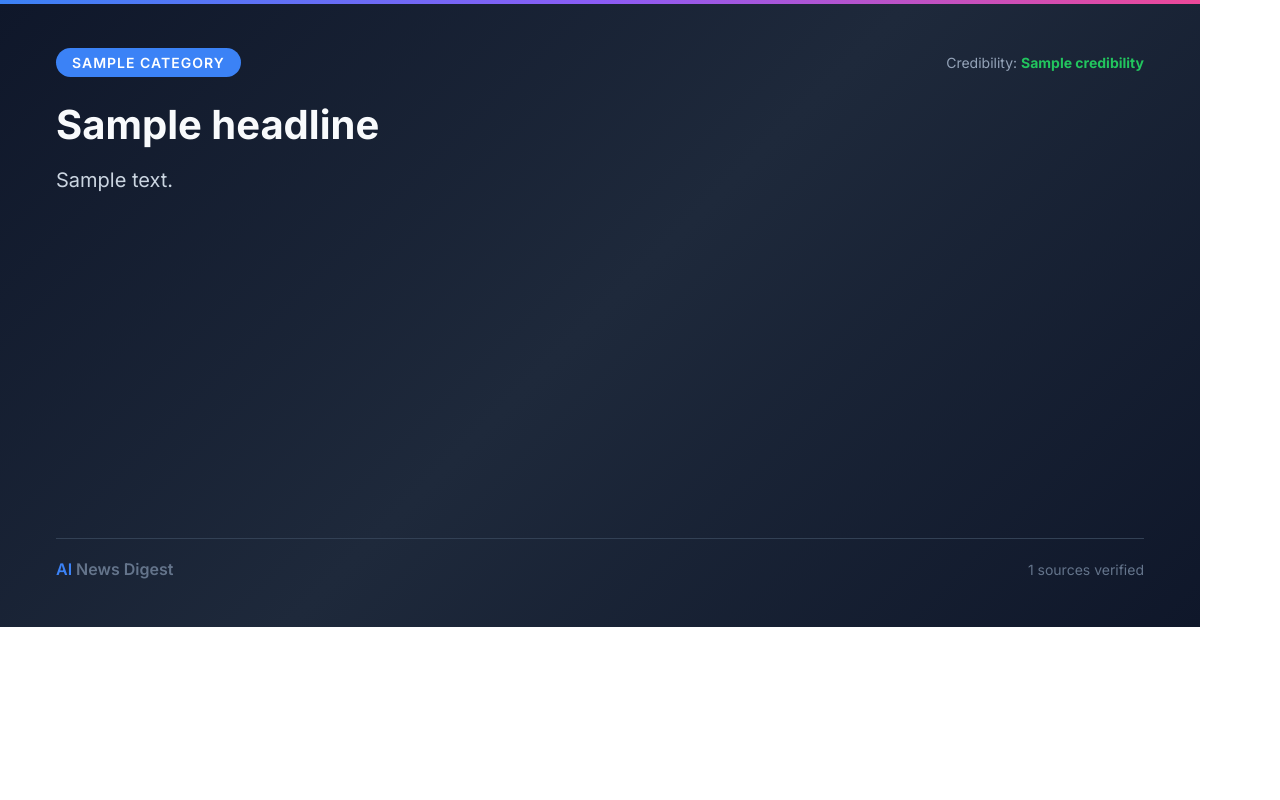
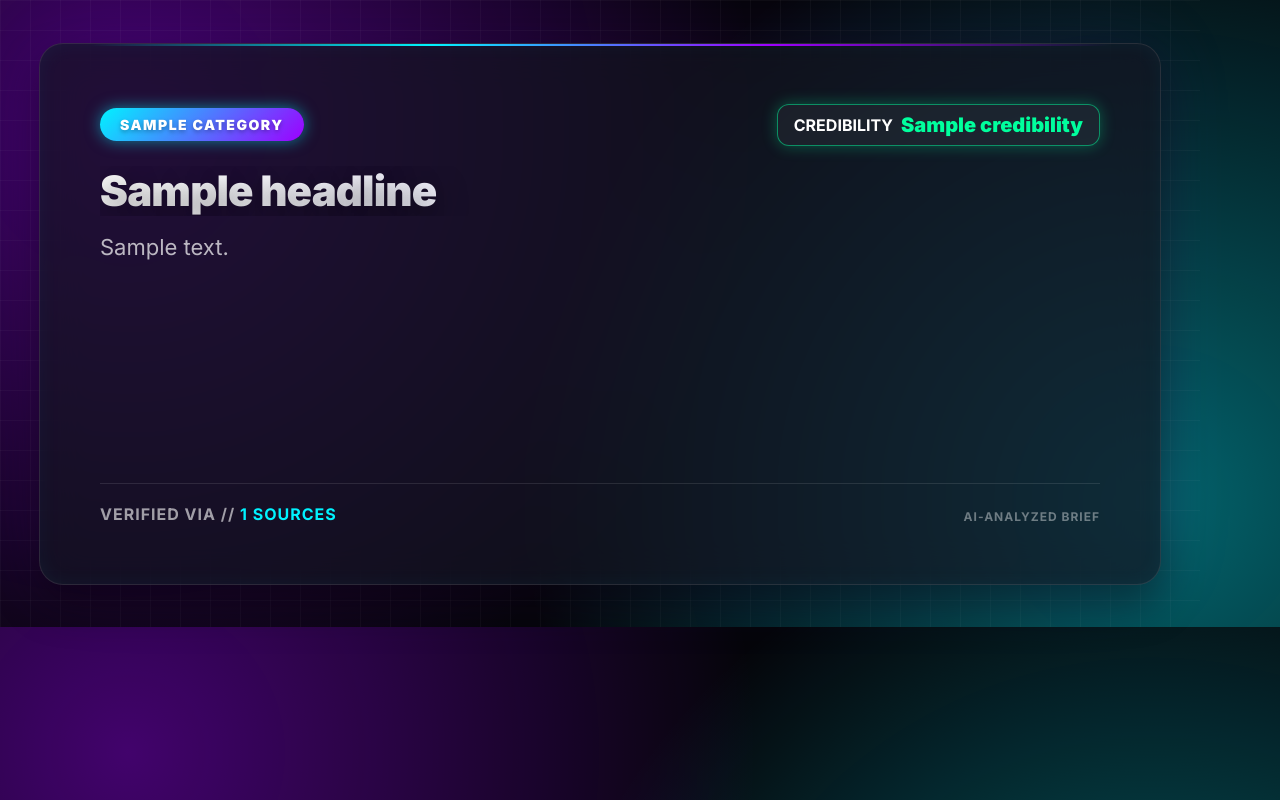
Before and after one commit to Viraj97-SL/AI-News-Analyzer, a Python web app: template app/templates/news_card.html in a window 1280 px wide. Run offline with Jinja, Linux system fonts and the light colour scheme; the template is opened without the code that fills it: most values are stand-ins (such as "Sample title", 1, 10 or a date in 2020).

```diff
--- a/app/templates/news_card.html
+++ b/app/templates/news_card.html
@@ -2,117 +2,192 @@
 <html>
 <head>
     <meta charset="UTF-8">
+    <title>News Card</title>
     <style>
-        @import url('https://fonts.googleapis.com/css2?family=Inter:wght@400;600;700&display=swap');
+        @import url('https://fonts.googleapis.com/css2?family=Inter:wght@400;700;900&display=swap');
 
-        * { margin: 0; padding: 0; box-sizing: border-box; }
+        :root {
+            --neon-blue: #00f3ff;
+            --neon-purple: #9d00ff;
+            --neon-green: #00ff9d;
+            --neon-yellow: #ffea00;
+            --dark-bg: #05050a;
+            --card-bg: rgba(20, 20, 35, 0.7);
+        }
 
         body {
+            margin: 0;
+            padding: 0;
             width: 1200px;
             height: 627px;
-            font-family: 'Inter', -apple-system, BlinkMacSystemFont, sans-serif;
+            display: flex;
+            justify-content: center;
+            align-items: center;
+            font-family: 'Inter', sans-serif;
+            background-color: var(--dark-bg);
+            background-image:
+                radial-gradient(circle at 10% 20%, rgba(157, 0, 255, 0.4) 0%, transparent 50%),
+                radial-gradient(circle at 90% 80%, rgba(0, 243, 255, 0.4) 0%, transparent 50%);
+            position: relative;
             overflow: hidden;
         }
 
+        /* Subtle Tech Grid Overlay */
+        body::before {
+            content: "";
+            position: absolute;
+            top: 0; left: 0; right: 0; bottom: 0;
+            background-image:
+                linear-gradient(rgba(255, 255, 255, 0.03) 1px, transparent 1px),
+                linear-gradient(90deg, rgba(255, 255, 255, 0.03) 1px, transparent 1px);
+            background-size: 30px 30px;
+            z-index: -1;
+        }
+
         .card {
-            width: 100%;
-            height: 100%;
-            background: linear-gradient(135deg, #0f172a 0%, #1e293b 50%, #0f172a 100%);
-            color: #f8fafc;
-            padding: 48px 56px;
+            width: 1000px;
+            padding: 60px;
+            background: var(--card-bg);
+            backdrop-filter: blur(20px);
+            -webkit-backdrop-filter: blur(20px);
+            border-radius: 24px;
+            border: 1px solid rgba(255, 255, 255, 0.1);
+            box-shadow:
+                0 20px 40px rgba(0,0,0,0.4),
+                0 0 80px rgba(157, 0, 255, 0.1),
+                inset 0 0 20px rgba(0, 243, 255, 0.05);
+            color: #fff;
             display: flex;
             flex-direction: column;
             justify-content: space-between;
+            height: 420px;
             position: relative;
         }
 
-        .card::before {
+        /* Decorative tech line at top of card */
+        .card::after {
             content: '';
             position: absolute;
-            top: 0; left: 0; right: 0;
-            height: 4px;
-            background: linear-gradient(90deg, #3b82f6, #8b5cf6, #ec4899);
+            top: 0;
+            left: 50px;
+            right: 50px;
+            height: 2px;
+            background: linear-gradient(90deg, transparent, var(--neon-blue), var(--neon-purple), transparent);
         }
 
-        .top-row {
+        .header {
             display: flex;
             justify-content: space-between;
             align-items: center;
+            margin-bottom: 20px;
         }
 
-        .category {
-            background: #3b82f6;
-            color: white;
-            padding: 6px 16px;
-            border-radius: 20px;
+        .category-badge {
+            background: linear-gradient(135deg, var(--neon-blue), var(--neon-purple));
+            color: #fff;
+            padding: 8px 20px;
+            border-radius: 30px;
+            font-weight: 900;
+            text-transform: uppercase;
+            letter-spacing: 1.5px;
             font-size: 14px;
-            font-weight: 600;
-            text-transform: uppercase;
-            letter-spacing: 1px;
+            box-shadow: 0 0 15px rgba(0, 243, 255, 0.5);
+            text-shadow: 0 2px 4px rgba(0,0,0,0.3);
         }
 
-        .credibility {
-            font-size: 14px;
-            color: #94a3b8;
+        .score-badge {
+            display: flex;
+            align-items: center;
+            font-weight: 700;
+            font-size: 16px;
+            padding: 8px 16px;
+            border-radius: 12px;
+            background: rgba(255,255,255,0.05);
+            border: 1px solid rgba(0, 255, 157, 0.5);
+            box-shadow: 0 0 15px rgba(0, 255, 157, 0.3);
+            color: white;
         }
 
-        .credibility span {
-            color: #22c55e;
-            font-weight: 700;
+        .score-value {
+            font-size: 20px;
+            font-weight: 900;
+            margin-left: 8px;
+            color: var(--neon-green);
         }
 
-        .headline {
-            font-size: 40px;
-            font-weight: 700;
+        h1 {
+            font-size: 42px;
+            font-weight: 900;
+            margin: 0 0 15px 0;
             line-height: 1.2;
-            margin: 24px 0 16px;
-            max-height: 200px;
+            background: linear-gradient(to right, #fff, #e0e0ff);
+            -webkit-background-clip: text;
+            -webkit-text-fill-color: transparent;
+            text-shadow: 0 10px 30px rgba(0,0,0,0.5);
+            letter-spacing: -0.02em;
+            max-height: 110px;
             overflow: hidden;
         }
 
-        .body {
-            font-size: 20px;
+        p.body {
+            font-size: 22px;
             line-height: 1.5;
-            color: #cbd5e1;
-            max-height: 90px;
+            color: rgba(255, 255, 255, 0.7);
+            margin: 0 0 20px 0;
+            flex-grow: 1;
             overflow: hidden;
+            display: -webkit-box;
+            -webkit-line-clamp: 3;
+            -webkit-box-orient: vertical;
         }
 
         .footer {
             display: flex;
             justify-content: space-between;
-            align-items: center;
-            border-top: 1px solid #334155;
+            align-items: flex-end;
+            font-size: 16px;
+            color: rgba(255, 255, 255, 0.6);
+            font-weight: 700;
+            letter-spacing: 1px;
+            border-top: 1px solid rgba(255,255,255,0.1);
             padding-top: 20px;
         }
 
-        .brand {
-            font-size: 16px;
-            font-weight: 600;
-            color: #64748b;
+        .source-domain {
+            color: var(--neon-blue);
         }
 
-        .brand span { color: #3b82f6; }
-
-        .sources {
-            font-size: 14px;
-            color: #64748b;
+        .ai-tag {
+            font-size: 12px;
+            color: rgba(255,255,255,0.4);
+            text-transform: uppercase;
         }
     </style>
 </head>
 <body>
     <div class="card">
-        <div>
-            <div class="top-row">
-                <div class="category">{{ category }}</div>
-                <div class="credibility">Credibility: <span>{{ credibility }}</span></div>
+        <div class="header">
+            <div class="category-badge">
+                {{ category }}
             </div>
-            <h1 class="headline">{{ headline }}</h1>
-            <p class="body">{{ body }}</p>
+            <div class="score-badge">
+                CREDIBILITY
+                <span class="score-value">
+                    {{ credibility }}
+                </span>
+            </div>
         </div>
+
+        <h1>{{ headline }}</h1>
+        <p class="body">{{ body }}</p>
+
         <div class="footer">
-            <div class="brand"><span>AI</span> News Digest</div>
-            <div class="sources">{{ source_count }} sources verified</div>
+            <div>
+                VERIFIED VIA // <span class="source-domain">{{ source_count }} SOURCES</span>
+            </div>
+            <div class="ai-tag">
+                AI-ANALYZED BRIEF
+            </div>
         </div>
     </div>
 </body>
```
Also changed, not shown: cron/trigger.py (+18 -14 lines), README.md.
